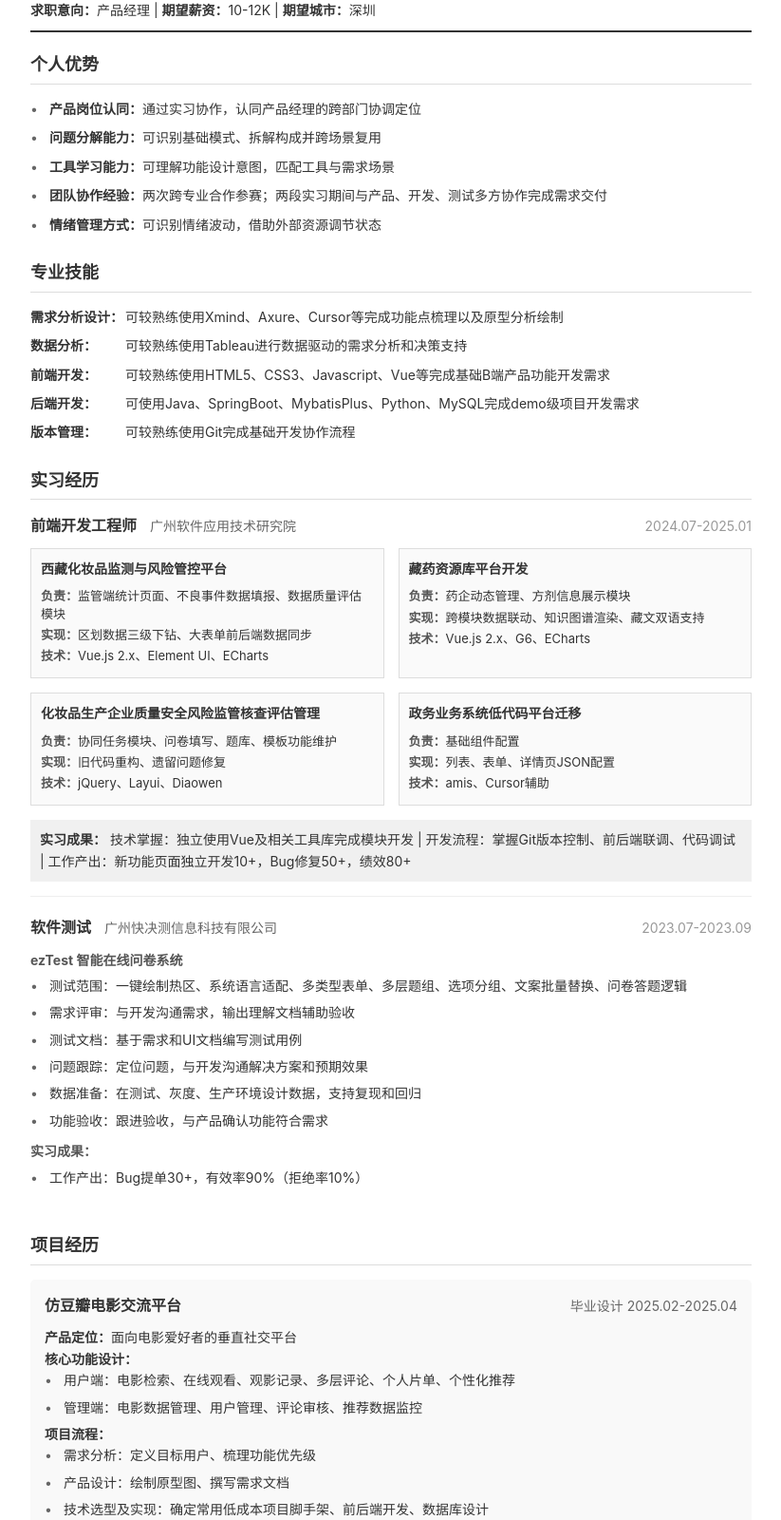
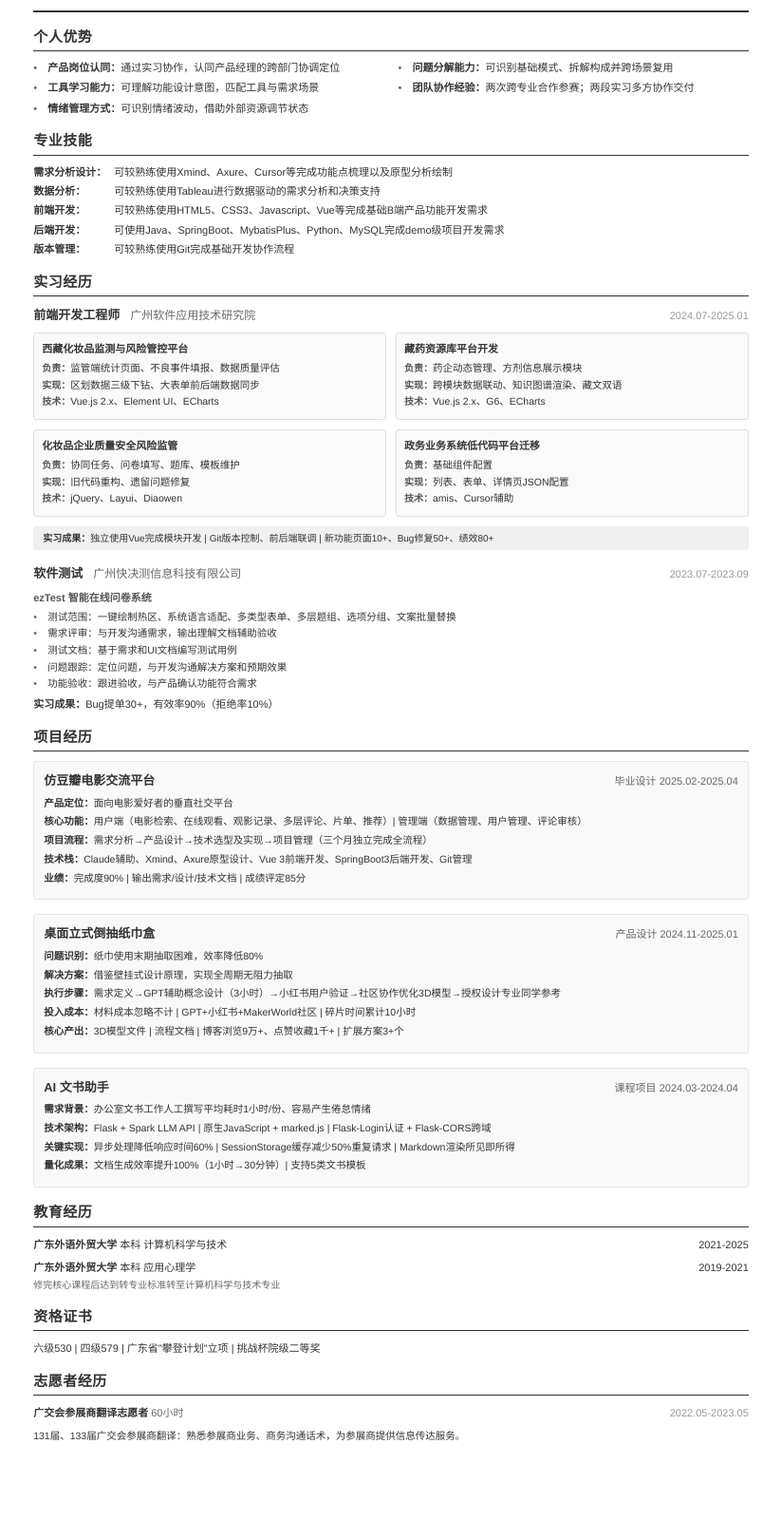
Before and after one commit to kristenqin/kristenqin.github.io, a plain HTML site: page index.html in a window 1280 px wide. Shown: the part 101-1701 px from the top of the page at 95% size, without its empty margins (228-1051 px from the left). After the commit the page ends 1650 px from the top, so only its background shows below. Drawn offline with Linux system fonts and the light colour scheme.

Commit message:
feat: 基础需求实现

```diff
--- a/index.html
+++ b/index.html
@@ -12,51 +12,94 @@
         }
 
         body {
-            font-family: -apple-system, BlinkMacSystemFont, 'Segoe UI', 'PingFang SC', 'Hiragino Sans GB', 'Microsoft YaHei', Arial, sans-serif;
-            font-size: 14px;
-            line-height: 1.6;
+            font-family: 'PingFang SC', 'Microsoft YaHei', 'Helvetica Neue', Arial, sans-serif;
+            font-size: 11px;
+            line-height: 1.5;
             color: #333;
             background: #fff;
         }
 
         .container {
-            max-width: 800px;
+            max-width: 210mm; /* A4 宽度 */
             margin: 0 auto;
-            padding: 20px;
+            padding: 15px 20px;
         }
 
         /* 打印样式 */
         @media print {
             body {
-                font-size: 12px;
+                font-size: 11.5px;  /* 从10.5px改为11.5px */
+                line-height: 1.45;
+                margin: 0;
+                padding: 0;
+                width: 100%;
+            }
+            /* 或者更具体的设置 */
+            @page {
+                margin-top: 10mm;
+                margin-bottom: 10mm;
+                margin-left: 10mm;
+                margin-right: 10mm;
+                size: A4;
+                margin: 0;  /* 去掉浏览器默认的页眉页脚 */
             }
             .container {
                 max-width: 100%;
-                padding: 0;
+                padding: 10mm 5mm;
             }
-            .page-break {
+            /* .page-break {
                 page-break-after: always;
+            }
+            .section {
+                page-break-inside: avoid;
+            }
+            */
+            .project-item {
+                page-break-inside: avoid;
             }
         }
 
         /* 头部信息 */
         .header {
+            display: flex;
+            align-items: center;
+            gap: 20px;
             border-bottom: 2px solid #333;
-            padding-bottom: 10px;
-            margin-bottom: 20px;
+            padding-bottom: 12px;
+            margin-bottom: 15px;
+        }
+
+        .avatar-container {
+            flex-shrink: 0;
+        }
+
+        .avatar {
+            width: 80px;
+            height: 80px;
+            border-radius: 50%;
+            object-fit: contain;
+            border: 2px solid #f0f0f0;
+            box-shadow: 0 2px 4px rgba(0, 0, 0, 0.1);
+        }
+
+        .header-info {
+            flex-grow: 1;
         }
 
         .header h1 {
             font-size: 24px;
-            margin-bottom: 10px;
+            margin-bottom: 5px;
+            font-weight: 600;
+            letter-spacing: 1px;
         }
 
         .header .info {
-            font-size: 14px;
+            font-size: 11px;
             color: #666;
             display: flex;
             flex-wrap: wrap;
-            gap: 15px;
+            gap: 12px;
+            margin-bottom: 5px;
         }
 
         .header .info span {
@@ -64,34 +107,38 @@
         }
 
         .job-intention {
-            margin-top: 10px;
-            font-size: 14px;
+            font-size: 11px;
+            color: #555;
         }
 
         /* 区块标题 */
         .section {
-            margin-bottom: 25px;
+            margin-bottom: 15px;
         }
 
         .section-title {
-            font-size: 18px;
-            font-weight: bold;
+            font-size: 15px;
+            font-weight: 600;
             color: #333;
-            border-bottom: 1px solid #ddd;
-            padding-bottom: 5px;
-            margin-bottom: 15px;
+            border-bottom: 1.5px solid #333;
+            padding-bottom: 3px;
+            margin-bottom: 10px;
+            letter-spacing: 0.5px;
         }
 
-        /* 个人优势 */
+        /* 个人优势 - 两列布局 */
         .advantages-list {
             list-style: none;
-            padding-left: 0;
+            display: grid;
+            grid-template-columns: 1fr 1fr;
+            gap: 6px 15px;
         }
 
         .advantages-list li {
-            margin-bottom: 8px;
             position: relative;
-            padding-left: 20px;
+            padding-left: 15px;
+            font-size: 11px;
+            line-height: 1.4;
         }
 
         .advantages-list li:before {
@@ -103,6 +150,7 @@
 
         .advantages-list strong {
             color: #333;
+            font-weight: 600;
         }
 
         /* 专业技能 */
@@ -111,87 +159,87 @@
         }
 
         .skills-list li {
-            margin-bottom: 8px;
+            margin-bottom: 5px;
             display: flex;
+            font-size: 11px;
+            line-height: 1.4;
         }
 
         .skills-list .skill-label {
-            font-weight: bold;
-            min-width: 100px;
+            font-weight: 600;
+            min-width: 85px;
             flex-shrink: 0;
         }
-        /* 实习样式 */
+
+        /* 实习样式 - 优化版 */
         .compact-project {
             display: grid;
             grid-template-columns: 1fr 1fr;
-            gap: 15px;
-            font-size: 13px;
+            gap: 10px;
+            font-size: 10px;
+            margin-top: 8px;
         }
 
         .project-box {
-            border: 1px solid #ddd;
-            padding: 10px;
+            font-size: 10.5px;
+            border: 1px solid #e0e0e0;
+            padding: 8px;
             background: #fafafa;
+            border-radius: 3px;
         }
 
         .project-box h4 {
-            margin: 0 0 8px 0;
-            font-size: 14px;
+            margin: 0 0 5px 0;
+            font-size: 11px;
             color: #333;
+            font-weight: 600;
         }
 
         .project-box p {
-            margin: 4px 0;
-            line-height: 1.4;
+            margin: 3px 0;
+            line-height: 1.35;
         }
 
         .project-box .label {
-            font-weight: bold;
+            font-weight: 600;
             color: #555;
+            font-size: 10px;
         }
+
         /* 经历条目 */
         .experience-item {
-            margin-bottom: 20px;
-            padding-bottom: 15px;
-            border-bottom: 1px solid #eee;
-        }
-
-        .experience-item:last-child {
-            border-bottom: none;
+            margin-bottom: 15px;
         }
 
         .experience-header {
             display: flex;
             justify-content: space-between;
             align-items: baseline;
-            margin-bottom: 10px;
+            margin-bottom: 8px;
         }
 
         .experience-title {
-            font-size: 16px;
-            font-weight: bold;
+            font-size: 13px;
+            font-weight: 600;
             color: #333;
         }
 
         .experience-company {
             color: #666;
-            margin-left: 10px;
+            margin-left: 8px;
+            font-size: 12px;
         }
 
         .experience-date {
             color: #999;
-            font-size: 14px;
+            font-size: 11px;
             white-space: nowrap;
         }
 
-        .experience-content {
-            margin-top: 10px;
-        }
-
         .experience-content h4 {
-            font-size: 14px;
-            font-weight: bold;
-            margin: 10px 0 5px 0;
+            font-size: 11px;
+            font-weight: 600;
+            margin: 8px 0 4px 0;
             color: #555;
         }
 
@@ -201,9 +249,11 @@
         }
 
         .experience-list li {
-            margin-bottom: 6px;
-            padding-left: 20px;
+            margin-bottom: 3px;
+            padding-left: 15px;
             position: relative;
+            font-size: 10.5px;
+            line-height: 1.4;
         }
 
         .experience-list li:before {
@@ -213,35 +263,59 @@
             color: #666;
         }
 
-        /* 项目经历 */
+        /* 成果展示条 */
+        .achievement-bar {
+            margin-top: 10px;
+            padding: 6px 10px;
+            background: #f0f0f0;
+            font-size: 10px;
+            line-height: 1.3;
+            border-radius: 3px;
+        }
+
+        /* 项目经历 - 紧凑版 */
         .project-item {
-            margin-bottom: 25px;
-            padding: 15px;
+            margin-bottom: 15px;
+            padding: 10px;
             background: #f9f9f9;
-            border-radius: 5px;
+            border-radius: 3px;
+            border: 1px solid #e5e5e5;
         }
 
         .project-header {
             display: flex;
             justify-content: space-between;
             align-items: baseline;
-            margin-bottom: 10px;
+            margin-bottom: 6px;
         }
 
         .project-title {
-            font-size: 16px;
-            font-weight: bold;
+            font-size: 13px;
+            font-weight: 600;
             color: #333;
         }
 
         .project-type {
             color: #666;
-            font-size: 14px;
+            font-size: 11px;
+        }
+
+        .project-item p {
+            font-size: 10.5px;
+            margin-bottom: 4px;
+        }
+
+        .project-item h4 {
+            font-size: 11px;
+            font-weight: 600;
+            margin: 6px 0 3px 0;
+            color: #555;
         }
 
         /* 教育经历 */
         .education-item {
-            margin-bottom: 10px;
+            margin-bottom: 8px;
+            font-size: 11px;
         }
 
         .education-header {
@@ -251,26 +325,25 @@
         }
 
         /* 其他部分 */
-        .other-section {
-            margin-bottom: 15px;
-        }
-
-        .other-section h4 {
-            font-size: 14px;
-            font-weight: bold;
-            color: #555;
-            margin-bottom: 5px;
-        }
-
-        .other-section p {
-            color: #666;
+        .other-info {
+            font-size: 11px;
+            line-height: 1.5;
         }
 
         /* 响应式调整 */
         @media (max-width: 600px) {
-            .header .info {
+            .advantages-list {
+                grid-template-columns: 1fr;
+            }
+
+            .compact-project {
+                grid-template-columns: 1fr;
+            }
+
+            .header {
                 flex-direction: column;
-                gap: 5px;
+                align-items: center;
+                text-align: center;
             }
 
             .experience-header,
@@ -279,22 +352,29 @@
                 flex-direction: column;
                 align-items: flex-start;
             }
-
-            .experience-date,
-            .project-type {
-                margin-top: 5px;
-            }
         }
 
-        /* 可编辑样式变量 */
-        :root {
-            --primary-color: #333;
-            --secondary-color: #666;
-            --border-color: #ddd;
-            --bg-color: #f9f9f9;
-            --font-size-base: 14px;
-            --font-size-title: 18px;
-            --font-size-name: 24px;
+        /* 字体优化 */
+        h1, h2, h3, h4 {
+            font-weight: 600;
+        }
+
+        strong {
+            font-weight: 600;
+        }
+
+        /* 紧凑的列表样式 */
+        .compact-list {
+            display: flex;
+            flex-wrap: wrap;
+            gap: 8px;
+            font-size: 10.5px;
+        }
+
+        .compact-list span {
+            background: #f0f0f0;
+            padding: 2px 8px;
+            border-radius: 3px;
         }
     </style>
 </head>
@@ -302,16 +382,21 @@
     <div class="container">
         <!-- 头部信息 -->
         <header class="header">
+            <div class="avatar-container">
+                <!-- 如果没有头像图片，可以用首字母代替 -->
+                <img src="头像.jpg" alt="个人头像" class="avatar">
+            </div>
+            <div class="header-info">
                 <h1>秦颖欣</h1>
                 <div class="info">
-                <span>女 | 年龄：23岁</span>
+                    <span>女 | 23岁</span>
                     <span>📱 18803731374</span>
                     <span>✉️ 2609260594@qq.com</span>
                 </div>
                 <div class="job-intention">
                     <strong>求职意向：</strong>产品经理 | <strong>期望薪资：</strong>10-12K | <strong>期望城市：</strong>深圳
                 </div>
-
+            </div>
         </header>
 
         <!-- 个人优势 -->
@@ -321,7 +406,7 @@
                 <li><strong>产品岗位认同：</strong>通过实习协作，认同产品经理的跨部门协调定位</li>
                 <li><strong>问题分解能力：</strong>可识别基础模式、拆解构成并跨场景复用</li>
                 <li><strong>工具学习能力：</strong>可理解功能设计意图，匹配工具与需求场景</li>
-                <li><strong>团队协作经验：</strong>两次跨专业合作参赛；两段实习期间与产品、开发、测试多方协作完成需求交付</li>
+                <li><strong>团队协作经验：</strong>两次跨专业合作参赛；两段实习多方协作交付</li>
                 <li><strong>情绪管理方式：</strong>可识别情绪波动，借助外部资源调节状态</li>
             </ul>
         </section>
@@ -368,7 +453,7 @@
                 <div class="compact-project">
                     <div class="project-box">
                         <h4>西藏化妆品监测与风险管控平台</h4>
-                        <p><span class="label">负责：</span>监管端统计页面、不良事件数据填报、数据质量评估模块</p>
+                        <p><span class="label">负责：</span>监管端统计页面、不良事件填报、数据质量评估</p>
                         <p><span class="label">实现：</span>区划数据三级下钻、大表单前后端数据同步</p>
                         <p><span class="label">技术：</span>Vue.js 2.x、Element UI、ECharts</p>
                     </div>
@@ -376,13 +461,13 @@
                     <div class="project-box">
                         <h4>藏药资源库平台开发</h4>
                         <p><span class="label">负责：</span>药企动态管理、方剂信息展示模块</p>
-                        <p><span class="label">实现：</span>跨模块数据联动、知识图谱渲染、藏文双语支持</p>
+                        <p><span class="label">实现：</span>跨模块数据联动、知识图谱渲染、藏文双语</p>
                         <p><span class="label">技术：</span>Vue.js 2.x、G6、ECharts</p>
                     </div>
 
                     <div class="project-box">
-                        <h4>化妆品生产企业质量安全风险监管核查评估管理</h4>
-                        <p><span class="label">负责：</span>协同任务模块、问卷填写、题库、模板功能维护</p>
+                        <h4>化妆品企业质量安全风险监管</h4>
+                        <p><span class="label">负责：</span>协同任务、问卷填写、题库、模板维护</p>
                         <p><span class="label">实现：</span>旧代码重构、遗留问题修复</p>
                         <p><span class="label">技术：</span>jQuery、Layui、Diaowen</p>
                     </div>
@@ -395,11 +480,8 @@
                     </div>
                 </div>
 
-                <div style="margin-top: 15px; padding: 10px; background: #f0f0f0;">
-                    <strong>实习成果：</strong>
-                    技术掌握：独立使用Vue及相关工具库完成模块开发 |
-                    开发流程：掌握Git版本控制、前后端联调、代码调试 |
-                    工作产出：新功能页面独立开发10+，Bug修复50+，绩效80+
+                <div class="achievement-bar">
+                    <strong>实习成果：</strong>独立使用Vue完成模块开发 | Git版本控制、前后端联调 | 新功能页面10+、Bug修复50+、绩效80+
                 </div>
             </div>
 
@@ -414,17 +496,13 @@
                 <div class="experience-content">
                     <h4>ezTest 智能在线问卷系统</h4>
                     <ul class="experience-list">
-                        <li>测试范围：一键绘制热区、系统语言适配、多类型表单、多层题组、选项分组、文案批量替换、问卷答题逻辑</li>
+                        <li>测试范围：一键绘制热区、系统语言适配、多类型表单、多层题组、选项分组、文案批量替换</li>
                         <li>需求评审：与开发沟通需求，输出理解文档辅助验收</li>
                         <li>测试文档：基于需求和UI文档编写测试用例</li>
                         <li>问题跟踪：定位问题，与开发沟通解决方案和预期效果</li>
-                        <li>数据准备：在测试、灰度、生产环境设计数据，支持复现和回归</li>
                         <li>功能验收：跟进验收，与产品确认功能符合需求</li>
                     </ul>
-                    <h4>实习成果：</h4>
-                    <ul class="experience-list">
-                        <li>工作产出：Bug提单30+，有效率90%（拒绝率10%）</li>
-                    </ul>
+                    <p style="margin-top: 6px;"><strong>实习成果：</strong>Bug提单30+，有效率90%（拒绝率10%）</p>
                 </div>
             </div>
         </section>
@@ -439,25 +517,10 @@
                     <span class="project-type">毕业设计 2025.02-2025.04</span>
                 </div>
                 <p><strong>产品定位：</strong>面向电影爱好者的垂直社交平台</p>
-                <h4>核心功能设计：</h4>
-                <ul class="experience-list">
-                    <li>用户端：电影检索、在线观看、观影记录、多层评论、个人片单、个性化推荐</li>
-                    <li>管理端：电影数据管理、用户管理、评论审核、推荐数据监控</li>
-                </ul>
-                <h4>项目流程：</h4>
-                <ul class="experience-list">
-                    <li>需求分析：定义目标用户、梳理功能优先级</li>
-                    <li>产品设计：绘制原型图、撰写需求文档</li>
-                    <li>技术选型及实现：确定常用低成本项目脚手架、前后端开发、数据库设计</li>
-                    <li>项目管理：三个月独立完成全流程</li>
-                </ul>
-                <p><strong>技术栈：</strong>Claude辅助、Xmind，Axure原型设计、Vue 3等前端开发、SpringBoot3等后端开发、Git管理</p>
-                <h4>业绩：</h4>
-                <ul class="experience-list">
-                    <li>完成度：实现90%功能需求</li>
-                    <li>文档输出：需求文档、设计文档、技术文档</li>
-                    <li>成绩评定：85分（达预期目标）</li>
-                </ul>
+                <p><strong>核心功能：</strong>用户端（电影检索、在线观看、观影记录、多层评论、片单、推荐）| 管理端（数据管理、用户管理、评论审核）</p>
+                <p><strong>项目流程：</strong>需求分析→产品设计→技术选型及实现→项目管理（三个月独立完成全流程）</p>
+                <p><strong>技术栈：</strong>Claude辅助、Xmind、Axure原型设计、Vue 3前端开发、SpringBoot3后端开发、Git管理</p>
+                <p><strong>业绩：</strong>完成度90% | 输出需求/设计/技术文档 | 成绩评定85分</p>
             </div>
 
             <div class="project-item">
@@ -467,27 +530,9 @@
                 </div>
                 <p><strong>问题识别：</strong>纸巾使用末期抽取困难，效率降低80%</p>
                 <p><strong>解决方案：</strong>借鉴壁挂式设计原理，实现全周期无阻力抽取</p>
-                <h4>执行步骤：</h4>
-                <ul class="experience-list">
-                    <li>需求定义：识别问题以及问题解决成本快速完成功能分析和结构草图</li>
-                    <li>快速原型：GPT辅助生成概念设计，3小时内完成初版</li>
-                    <li>用户验证：小红书发帖获取即时反馈并持续推进交流互动，进一步明确需求意义</li>
-                    <li>技术迭代：小红书社区协作优化为可3D打印模型</li>
-                    <li>成果转化：授权设计专业同学作为课程项目参考</li>
-                </ul>
-                <h4>投入成本：</h4>
-                <ul class="experience-list">
-                    <li>材料：成本很低可忽略不计</li>
-                    <li>工具：GPT、小红书互动社区、MakerWorld开源社区</li>
-                    <li>时间：碎片化沟通时间累计约10小时</li>
-                </ul>
-                <h4>核心产出：</h4>
-                <ul class="experience-list">
-                    <li>可打印3D模型文件</li>
-                    <li>完整流程文档（小红书互动式博客形式）</li>
-                    <li>博客浏览量9万+，点赞收藏1千+</li>
-                    <li>扩展设计方案3+个</li>
-                </ul>
+                <p><strong>执行步骤：</strong>需求定义→GPT辅助概念设计（3小时）→小红书用户验证→社区协作优化3D模型→授权设计专业同学参考</p>
+                <p><strong>投入成本：</strong>材料成本忽略不计 | GPT+小红书+MakerWorld社区 | 碎片时间累计10小时</p>
+                <p><strong>核心产出：</strong>3D模型文件 | 流程文档 | 博客浏览9万+、点赞收藏1千+ | 扩展方案3+个</p>
             </div>
 
             <div class="project-item">
@@ -496,24 +541,9 @@
                     <span class="project-type">课程项目 2024.03-2024.04</span>
                 </div>
                 <p><strong>需求背景：</strong>办公室文书工作人工撰写平均耗时1小时/份、容易产生倦怠情绪</p>
-                <h4>技术架构：</h4>
-                <ul class="experience-list">
-                    <li>后端框架：Flask + Spark LLM API</li>
-                    <li>前端技术：原生JavaScript + marked.js</li>
-                    <li>核心组件：Flask-Login认证 + Flask-CORS跨域 + Flask-jsonify数据交互</li>
-                </ul>
-                <h4>关键实现：</h4>
-                <ul class="experience-list">
-                    <li>性能优化：异步处理(Async/Await)降低响应时间60%</li>
-                    <li>用户体验：SessionStorage本地缓存减少50%重复请求</li>
-                    <li>交互优化：Markdown渲染输出，所见即所得</li>
-                </ul>
-                <p><strong>技术栈：</strong>Python 3.8、Flask、JavaScript ES6、Spark LLM API</p>
-                <h4>量化成果：</h4>
-                <ul class="experience-list">
-                    <li>文档生成效率提升100%（1小时→30分钟）</li>
-                    <li>支持5类文书模板（报告/纪要/邮件/通知/总结）</li>
-                </ul>
+                <p><strong>技术架构：</strong>Flask + Spark LLM API | 原生JavaScript + marked.js | Flask-Login认证 + Flask-CORS跨域</p>
+                <p><strong>关键实现：</strong>异步处理降低响应时间60% | SessionStorage缓存减少50%重复请求 | Markdown渲染所见即所得</p>
+                <p><strong>量化成果：</strong>文档生成效率提升100%（1小时→30分钟）| 支持5类文书模板</p>
             </div>
         </section>
 
@@ -535,27 +565,27 @@
                     </div>
                     <span>2019-2021</span>
                 </div>
-                <p style="color: #666; font-size: 13px; margin-top: 5px;">修完核心课程后达到转专业标准转至计算机科学与技术专业</p>
+                <p style="color: #666; font-size: 10px; margin-top: 2px;">修完核心课程后达到转专业标准转至计算机科学与技术专业</p>
             </div>
         </section>
 
         <!-- 资格证书 -->
         <section class="section">
             <h2 class="section-title">资格证书</h2>
-            <p>六级530 四级579 广东省"攀登计划"立项 挑战杯院级二等奖</p>
+            <p class="other-info">六级530 | 四级579 | 广东省"攀登计划"立项 | 挑战杯院级二等奖</p>
         </section>
 
         <!-- 志愿者经历 -->
         <section class="section">
             <h2 class="section-title">志愿者经历</h2>
-            <div class="experience-item">
+            <div class="experience-item" style="margin-bottom: 0;">
                 <div class="experience-header">
                     <div>
-                        <strong>广交会参展商翻译志愿者</strong> 60小时
+                        <strong>广交会参展商翻译志愿者</strong> <span style="color: #666;">60小时</span>
                     </div>
-                    <span>2022.05-2023.05</span>
+                    <span class="experience-date">2022.05-2023.05</span>
                 </div>
-                <p>131届、133届广交会参展商翻译：熟悉参展商业务、商务沟通话术，为参展商提供信息传达服务。</p>
+                <p style="font-size: 10.5px;">131届、133届广交会参展商翻译：熟悉参展商业务、商务沟通话术，为参展商提供信息传达服务。</p>
             </div>
         </section>
     </div>
```
Also changed, not shown: 头像.jpg (added), 1 other file. Lines whose indentation alone changed are shown as unchanged.
